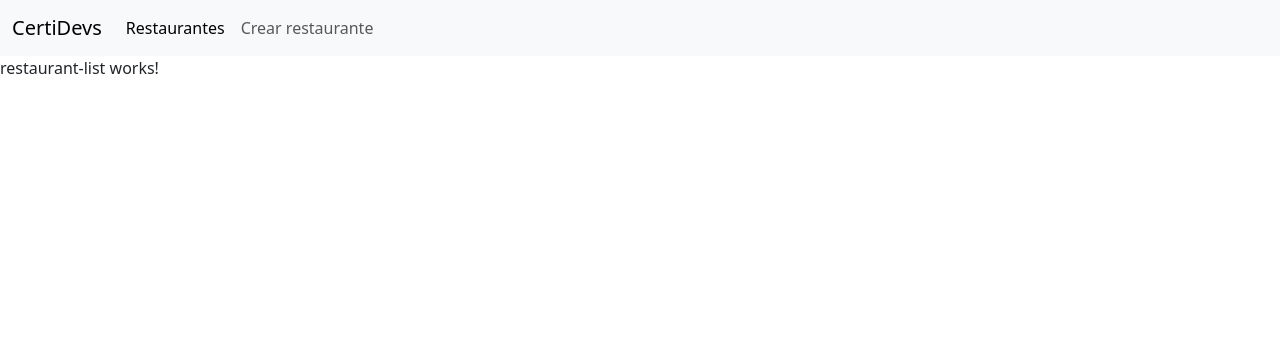
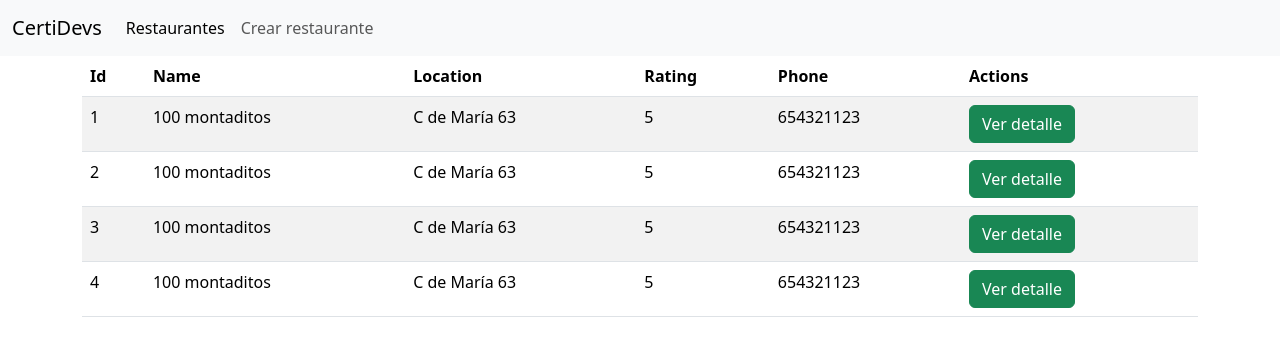
Before and after one commit to Teutona89/adecco_angular_ed2, an Angular app in the folder 009.angular/angular-005-enrutado/: page /restaurantes in a window 1280 px wide. Shown: the top 356 px of the page. Built offline with nearby package versions, Linux system fonts and the light colour scheme.

Commit message:
Angular enrutado con parámetro en la url

```diff
--- a/009.angular/angular-005-enrutado/src/app/app.routes.ts
+++ b/009.angular/angular-005-enrutado/src/app/app.routes.ts
@@ -1,6 +1,7 @@
 import { Routes } from '@angular/router';
 import { RestaurantListComponent } from './restaurant-list/restaurant-list.component';
 import { RestaurantFormComponent } from './restaurant-form/restaurant-form.component';
+import { RestaurantDetailComponent } from './restaurant-detail/restaurant-detail.component';
 
 export const routes: Routes = [
   {
@@ -10,6 +11,10 @@
   {
     path: 'restaurantes/nuevo',
     component: RestaurantFormComponent
+  },
+  {
+    path: 'restaurantes/:id/detalle',
+    component: RestaurantDetailComponent
   }
 
 ];
--- a/009.angular/angular-005-enrutado/src/app/restaurant-list/restaurant-list.component.html
+++ b/009.angular/angular-005-enrutado/src/app/restaurant-list/restaurant-list.component.html
@@ -1 +1,37 @@
-<p>restaurant-list works!</p>
+
+<div class="container">
+  <div class="row">
+    <div class="col-12">
+
+      <table class="table table-striped">
+        <thead>
+          <tr>
+            <th scope="col">Id</th>
+            <th scope="col">Name</th>
+            <th scope="col">Location</th>
+            <th scope="col">Rating</th>
+            <th scope="col">Phone</th>
+            <th scope="col">Actions</th>
+          </tr>
+        </thead>
+        <tbody>
+          @for(restaurant of restaurants; track restaurant.id) {
+            <tr>
+                <!-- TODO: Agregar una imagen -->
+                <td>{{restaurant.id}}</td>
+                <td>{{restaurant.name}}</td>
+                <td>{{restaurant.location}}</td>
+                <td>{{restaurant.rating}}</td>
+                <td>{{restaurant.phone}}</td>
+                <td>
+                  <button class="btn btn-success"
+                  [routerLink]="['/restaurantes', restaurant.id, 'detalle']">
+                  Ver detalle</button>
+                </td>
+            </tr>
+          }
+        </tbody>
+      </table>
+    </div>
+  </div>
+</div>
--- a/009.angular/angular-005-enrutado/src/app/restaurant-list/restaurant-list.component.ts
+++ b/009.angular/angular-005-enrutado/src/app/restaurant-list/restaurant-list.component.ts
@@ -1,12 +1,42 @@
 import { Component } from '@angular/core';
+import { Restaurant } from '../interfaces/restaurant.model';
+import { RouterLink } from '@angular/router';
 
 @Component({
   selector: 'app-restaurant-list',
   standalone: true,
-  imports: [],
+  imports: [RouterLink],
   templateUrl: './restaurant-list.component.html',
   styleUrl: './restaurant-list.component.css'
 })
 export class RestaurantListComponent {
 
+  restaurants: Restaurant[] = [{
+    id: 1,
+    name: "100 montaditos",
+    location: "C de María 63",
+    rating: 5,
+    phone: "654321123"
+  },
+  {
+    id: 2,
+    name: "100 montaditos",
+    location: "C de María 63",
+    rating: 5,
+    phone: "654321123"
+  },
+  {
+    id: 3,
+    name: "100 montaditos",
+    location: "C de María 63",
+    rating: 5,
+    phone: "654321123"
+  },
+  {
+    id: 4,
+    name: "100 montaditos",
+    location: "C de María 63",
+    rating: 5,
+    phone: "654321123"
+  }];
 }
```
Also changed, not shown: 009.angular/angular-005-enrutado/src/app/interfaces/restaurant.model.ts (added, +7 -0 lines).
